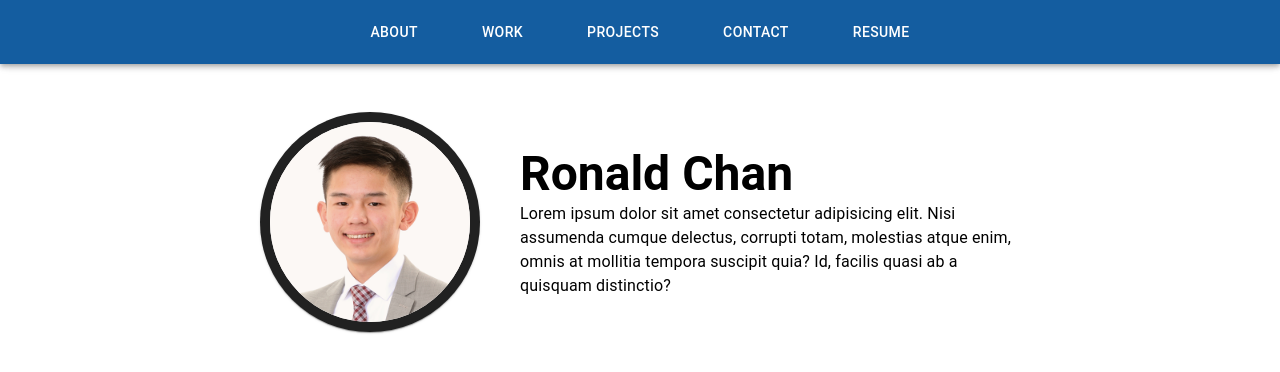
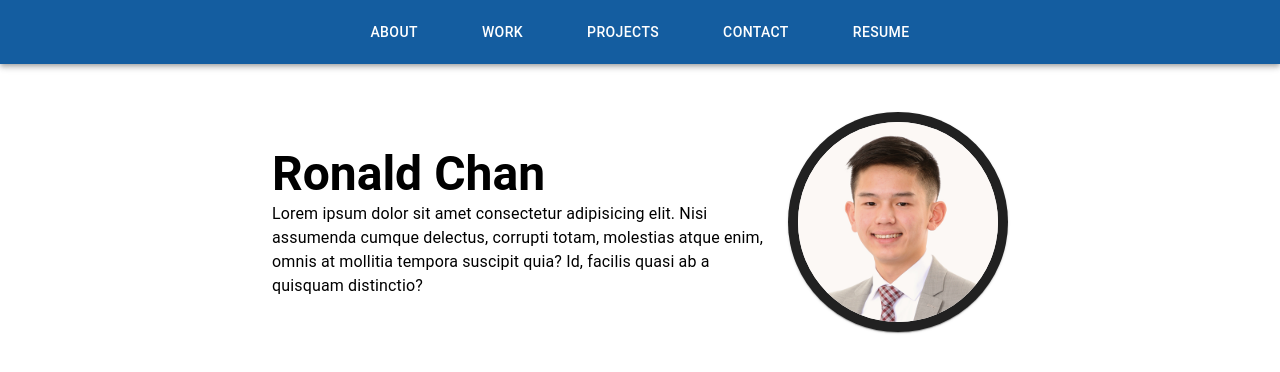
Before and after one commit to ronalldchan/ronalldchan.github.io, a React (Create React App) app: page / in a window 1280 px wide. Shown: the top 372 px of the page. Built offline with nearby package versions, Linux system fonts and the light colour scheme.

Commit message:
Re-positioned About section

```diff
--- a/src/components/AboutMe.tsx
+++ b/src/components/AboutMe.tsx
@@ -1,10 +1,19 @@
-import { Avatar, Box, Paper, Typography } from "@mui/material";
+import { Box, Container, Paper, Typography } from "@mui/material";
 import headshot from "../images/headshot.png";
 
-function AboutMe(props: { title: string }) {
+function AboutMe() {
   return (
     <Box component="section" id="about">
-      <Box paddingTop={6} display={"flex"} justifyContent={"center"} alignItems={"center"}>
+      <Box py={6} display={"flex"} justifyContent={"center"} alignItems={"center"}>
+        <Box mr={2}>
+          <Typography variant="h3" fontWeight={"bold"}>
+            Ronald Chan
+          </Typography>
+          <Typography variant="body1" maxWidth={500}>
+            Lorem ipsum dolor sit amet consectetur adipisicing elit. Nisi assumenda cumque delectus, corrupti totam,
+            molestias atque enim, omnis at mollitia tempora suscipit quia? Id, facilis quasi ab a quisquam distinctio?
+          </Typography>
+        </Box>
         <Paper
           sx={{
             borderRadius: "50%",
@@ -17,15 +26,6 @@ function AboutMe(props: { title: string }) {
         >
           <img src={headshot} style={{ width: "100%", height: "auto" }} />
         </Paper>
-        <Box ml={5}>
-          <Typography variant="h3" fontWeight={"bold"}>
-            Ronald Chan
-          </Typography>
-          <Typography variant="body1" maxWidth={500}>
-            Lorem ipsum dolor sit amet consectetur adipisicing elit. Nisi assumenda cumque delectus, corrupti totam,
-            molestias atque enim, omnis at mollitia tempora suscipit quia? Id, facilis quasi ab a quisquam distinctio?
-          </Typography>
-        </Box>
       </Box>
     </Box>
   );
--- a/src/components/Content.tsx
+++ b/src/components/Content.tsx
@@ -1,16 +1,8 @@
-import { Container } from "@mui/material";
+import { Container, Divider } from "@mui/material";
 import AboutMe from "./AboutMe";
 
 function Content() {
-  return (
-    <Container maxWidth="xl" sx={{ height: 2000 }}>
-      <AboutMe title="somdad" />
-      {/* <Divider variant="middle" />
-      <Typography id="about">about here</Typography>
-      <Typography id="123">something</Typography>
-      <Typography id="123">something</Typography> */}
-    </Container>
-  );
+  return <AboutMe />;
 }
 
 export default Content;
```
